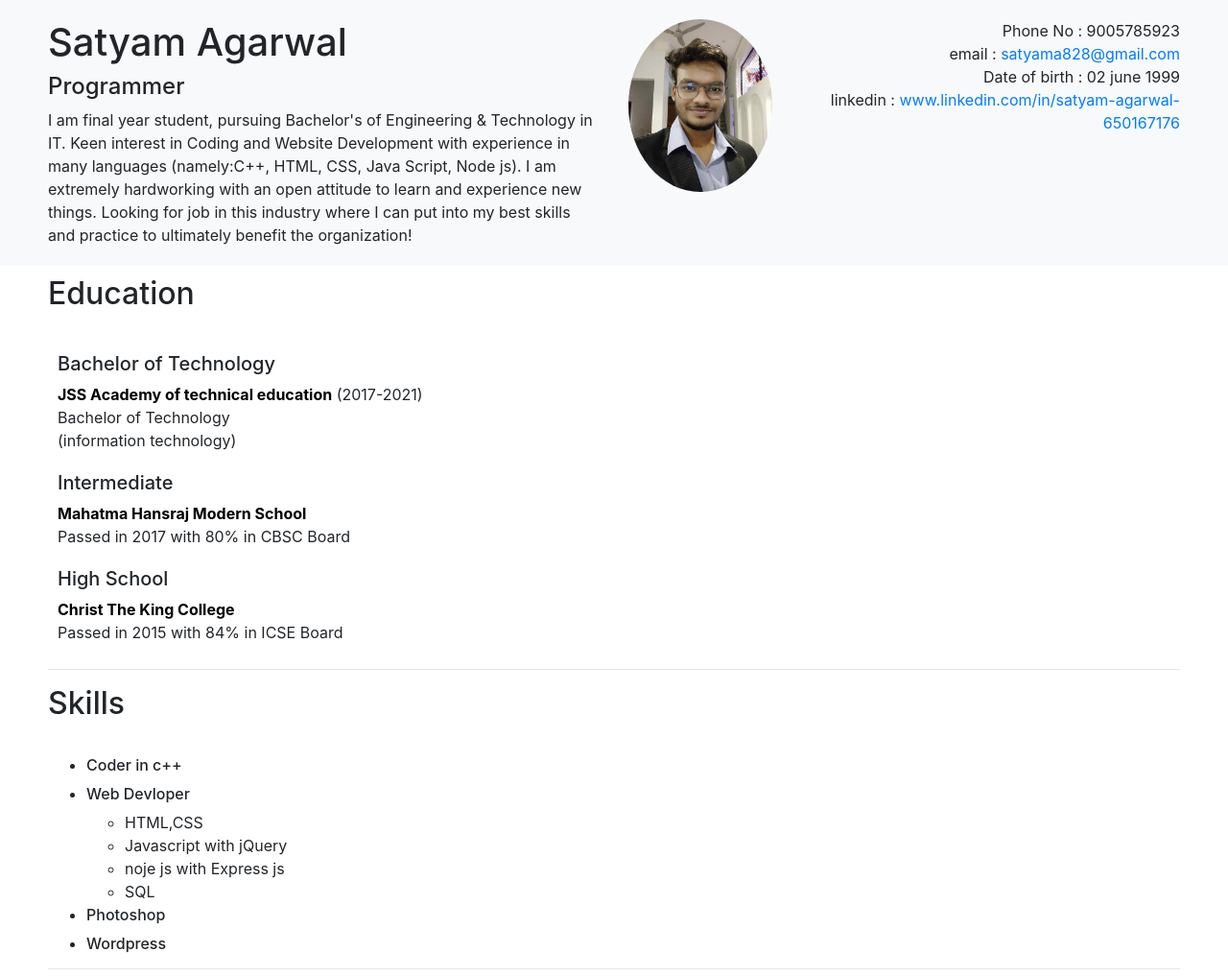
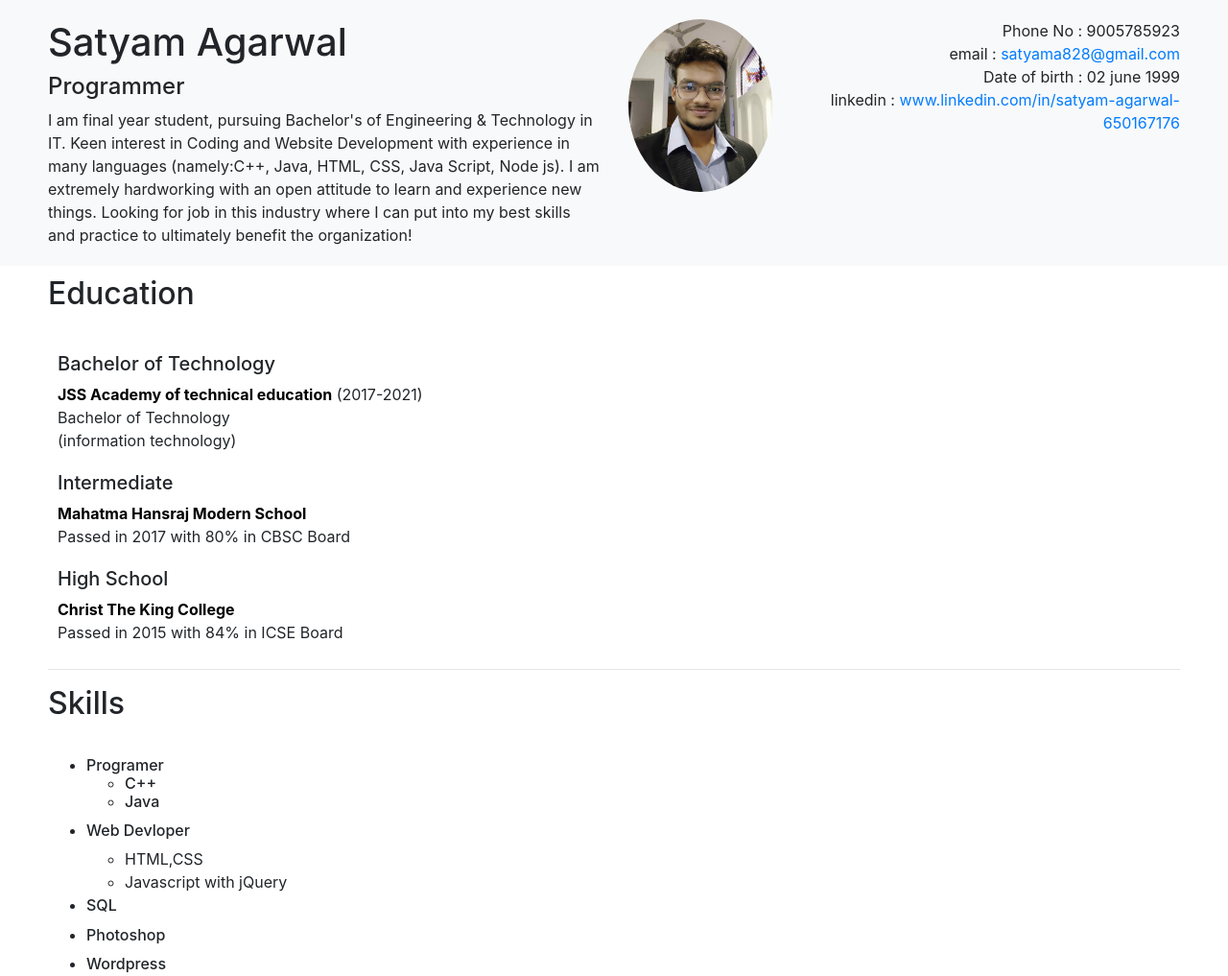
Before and after one commit to Satyam88288/MYCV, a plain HTML site: page CV/index.html in a window 1280 px wide. Shown: the top 1017 px of the page at 96% size. Drawn offline with nearby package versions, Linux system fonts and the light colour scheme.

Commit message:
Update index.html

```diff
--- a/CV/index.html
+++ b/CV/index.html
@@ -14,7 +14,7 @@
             <h4>
                 Programmer
             </h4>
-            I am final year student, pursuing Bachelor's of Engineering & Technology in IT. Keen interest in Coding and Website Development with experience in many languages (namely:C++, HTML, CSS, Java Script, Node js). I am extremely hardworking with an open attitude to learn and experience new things. Looking for job in this industry where I can put into my best skills and practice to ultimately benefit the organization!
+            I am final year student, pursuing Bachelor's of Engineering & Technology in IT. Keen interest in Coding and Website Development with experience in many languages (namely:C++, Java, HTML, CSS, Java Script, Node js). I am extremely hardworking with an open attitude to learn and experience new things. Looking for job in this industry where I can put into my best skills and practice to ultimately benefit the organization!
 
                 </div>
                 <div class="col-sm-2">
@@ -74,7 +74,15 @@
                     <div>
                         <ul>
                              <li><h6>
-                            Coder in c++
+                            Programer
+                          <ul>
+                            <li>
+                                C++
+                            </li>
+                            <li>
+                                Java
+                            </li>
+                        </ul>
                         </h6></li>
                             <li>
                         <h6>
@@ -87,14 +95,13 @@
                             <li>
                                 Javascript with jQuery
                             </li>
-                            <li>
-                                noje js with Express js
-                            </li>
-                            <li>
-                                SQL
-                            </li>
                         </ul>
                     </li>
+                    <li>
+                        <h6>
+                        SQL
+                        </h6>
+                   </li>
                     <li>
                         <h6>
                             Photoshop
```
